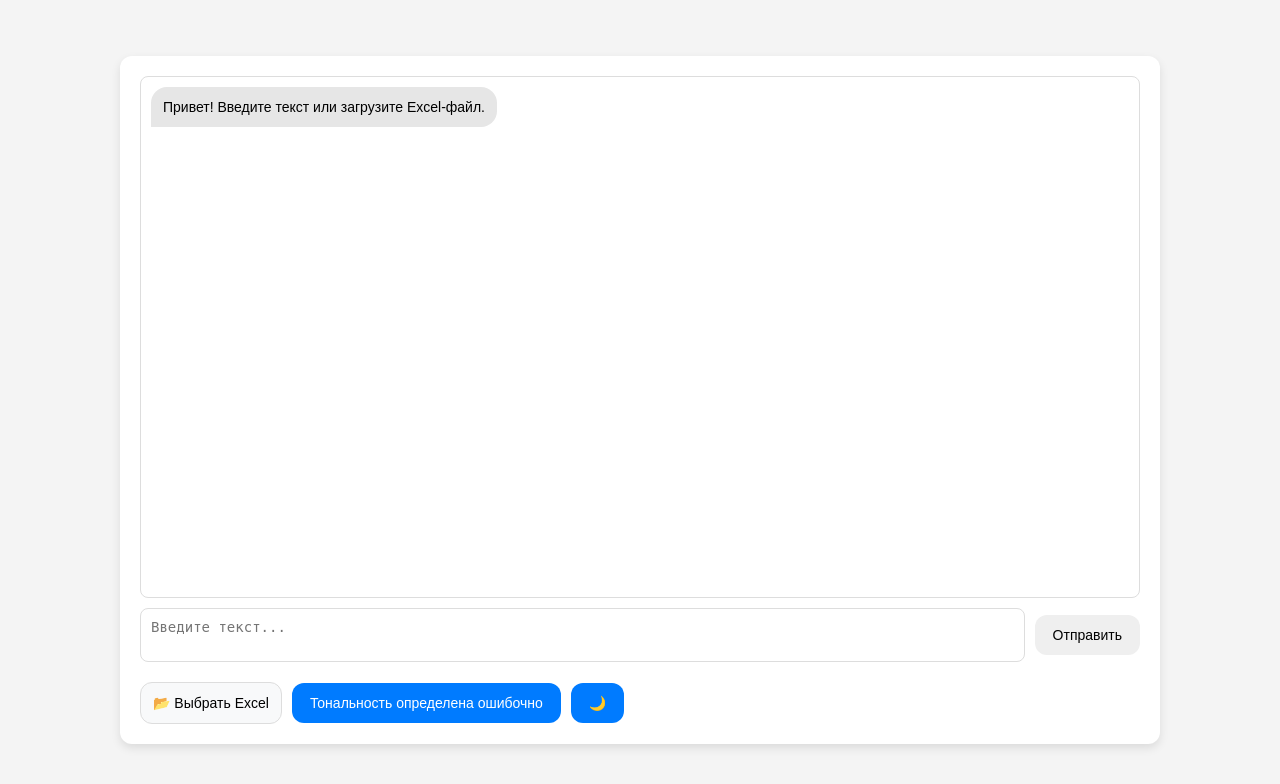
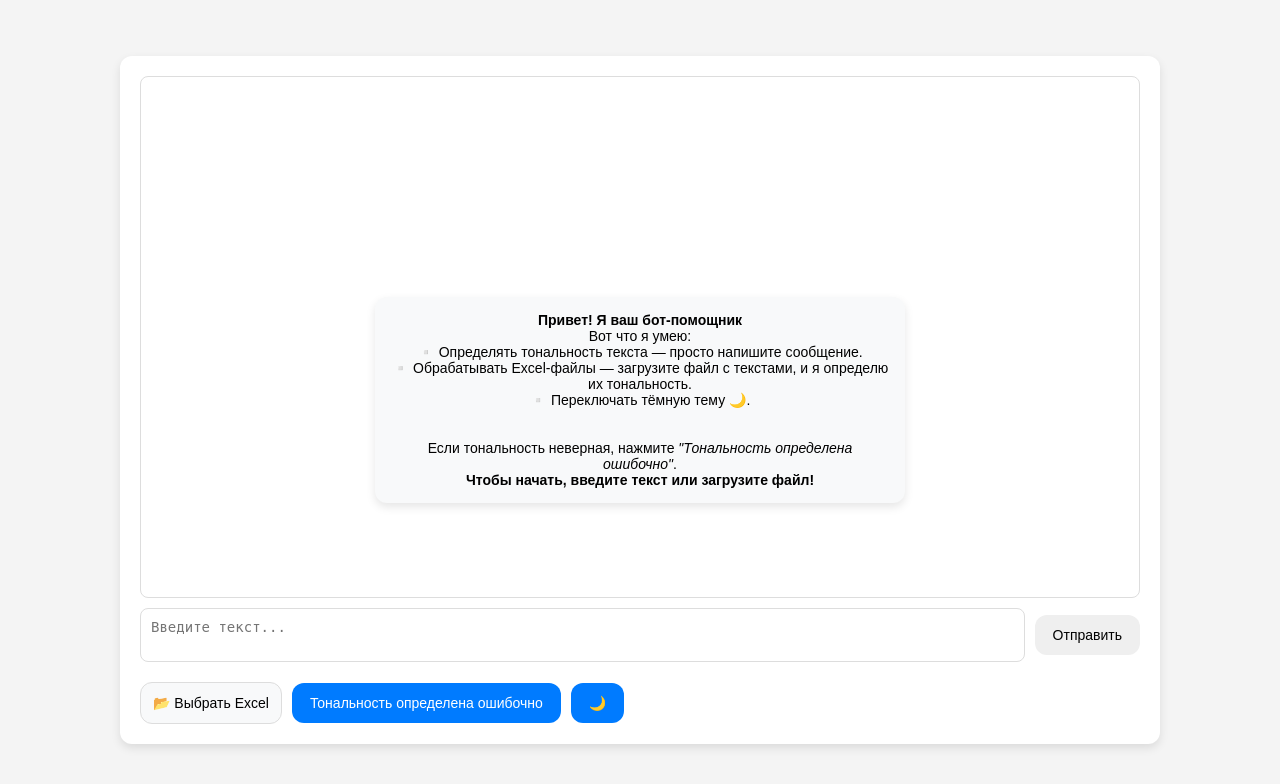
Before and after one commit to warwj/OpenAmNyam_Project, a Flask app: page / in a window 1280 px wide. Shown: the top 784 px of the page. Run offline with Flask 3, Linux system fonts and the light colour scheme.

Commit message:
6. Start instruction

```diff
--- a/static/script.js
+++ b/static/script.js
@@ -4,6 +4,8 @@ document.addEventListener("DOMContentLoaded", function () {
         document.body.classList.add("dark-mode");
         document.getElementById("theme-toggle").textContent = "☀️"; // Меняем иконку
     }
+
+    showBotInstructions();
 
     // Убеждаемся, что шкала исправления тональности скрыта при загрузке
     document.getElementById("feedback-form").classList.add("hidden");
@@ -30,6 +32,18 @@ document.addEventListener("DOMContentLoaded", function () {
         }
     });
 
+    // Удаляем инструкцию после первого ввода сообщения
+    document.getElementById("user-input").addEventListener("keypress", function (event) {
+        if (document.getElementById("bot-instruction")) {
+            document.getElementById("bot-instruction").remove();
+        }
+    });
+
+    // Поддержка темной темы для инструкции
+    if (document.body.classList.contains("dark-mode")) {
+        updateInstructionTheme();
+    }
+
     // Отправка сообщения по нажатию Enter
     document.getElementById("user-input").addEventListener("keypress", function (event) {
         if (event.key === "Enter" && !event.shiftKey) {
@@ -38,6 +52,59 @@ document.addEventListener("DOMContentLoaded", function () {
         }
     });
 });
+
+// Функция для добавления инструкции при запуске
+function showBotInstructions() {
+    let chatContainer = document.querySelector(".chat-container");
+    let instructionDiv = document.createElement("div");
+    instructionDiv.id = "bot-instruction";
+    instructionDiv.innerHTML = `
+        <strong>Привет! Я ваш бот-помощник </strong><br>
+        Вот что я умею:<br>
+        ▫️ Определять тональность текста — просто напишите сообщение.<br>
+        ▫️ Обрабатывать Excel-файлы — загрузите файл с текстами, и я определю их тональность.<br>
+        ▫️ Переключать тёмную тему 🌙.<br><br>
+        <br>
+        Если тональность неверная, нажмите <em>"Тональность определена ошибочно"</em>.<br>
+        <strong>Чтобы начать, введите текст или загрузите файл!</strong><br>
+    `;
+
+     // Стилизация
+    instructionDiv.style.position = "absolute";
+    instructionDiv.style.top = "50%";
+    instructionDiv.style.left = "50%";
+    instructionDiv.style.transform = "translate(-50%, -50%)";
+    instructionDiv.style.width = "80%";
+    instructionDiv.style.maxWidth = "500px";
+    instructionDiv.style.background = "#f8f9fa";
+    instructionDiv.style.padding = "15px";
+    instructionDiv.style.borderRadius = "12px";
+    instructionDiv.style.boxShadow = "0px 4px 10px rgba(0, 0, 0, 0.1)";
+    instructionDiv.style.textAlign = "center";
+    instructionDiv.style.fontSize = "14px";
+    instructionDiv.style.zIndex = "1000";
+
+    // Подключаем стили в зависимости от темы
+    updateInstructionTheme(instructionDiv);
+
+    // Добавляем в контейнер
+    chatContainer.appendChild(instructionDiv);
+}
+
+// Функция обновления инструкции под темную тему
+function updateInstructionTheme(instructionDiv = document.getElementById("bot-instruction")) {
+    if (!instructionDiv) return;
+
+    if (document.body.classList.contains("dark-mode")) {
+        instructionDiv.style.background = "#333";
+        instructionDiv.style.color = "#ddd";
+        instructionDiv.style.boxShadow = "0px 4px 10px rgba(255, 255, 255, 0.1)";
+    } else {
+        instructionDiv.style.background = "#f8f9fa";
+        instructionDiv.style.color = "#000";
+        instructionDiv.style.boxShadow = "0px 4px 10px rgba(0, 0, 0, 0.1)";
+    }
+}
 
 // Переключение темной темы
 function toggleTheme() {
@@ -51,6 +118,9 @@ function toggleTheme() {
         localStorage.setItem("dark-mode", "disabled");
         themeButton.textContent = "🌙";
     }
+
+    // Обновляем тему инструкции, если она еще отображается
+    updateInstructionTheme();
 }
 
 let lastMessageId = null;
@@ -59,6 +129,11 @@ function sendMessage() {
     let userInput = document.getElementById("user-input");
     let message = userInput.value.trim();
     if (message === "") return;
+
+     // Удаляем инструкцию перед отправкой первого сообщения
+    if (document.getElementById("bot-instruction")) {
+        document.getElementById("bot-instruction").remove();
+    }
 
     addMessage("user", message);
     userInput.value = "";
@@ -82,6 +157,11 @@ function uploadFile() {
     if (!file) {
         alert("Файл не выбран.");
         return;
+    }
+
+    // Удаляем инструкцию перед отправкой первого файла
+    if (document.getElementById("bot-instruction")) {
+        document.getElementById("bot-instruction").remove();
     }
 
     addMessage("user", `📂 Отправлен файл: ${file.name}`);
--- a/static/styles.css
+++ b/static/styles.css
@@ -41,6 +41,31 @@ body {
     border-radius: 16px;
     font-size: 14px;
     word-wrap: break-word;
+}
+/* Стили для инструкции */
+.bot-instruction {
+    position: fixed;
+    top: 50%;
+    left: 50%;
+    transform: translate(-50%, -50%);
+    background-color: #f8f9fa;
+    padding: 20px;
+    border-radius: 12px;
+    box-shadow: 0 4px 10px rgba(0, 0, 0, 0.2);
+    max-width: 80%;
+    text-align: center;
+    font-size: 14px;
+    color: #333;
+    z-index: 10;
+}
+
+.bot-instruction strong {
+    display: block;
+    margin-bottom: 10px;
+}
+
+.bot-instruction em {
+    font-style: italic;
 }
 
 /* Сообщения пользователя - справа */
--- a/templates/index.html
+++ b/templates/index.html
@@ -9,7 +9,7 @@
 <body>
     <div class="chat-container">
         <div class="chat-box" id="chat-box">
-            <div class="chat-message bot">Привет! Введите текст или загрузите Excel-файл.</div>
+            <!--<div class="chat-message bot">Привет! Введите текст или загрузите Excel-файл.</div>-->
         </div>
         <div class="chat-input">
             <textarea id="user-input" placeholder="Введите текст..." rows="2"></textarea>
```
